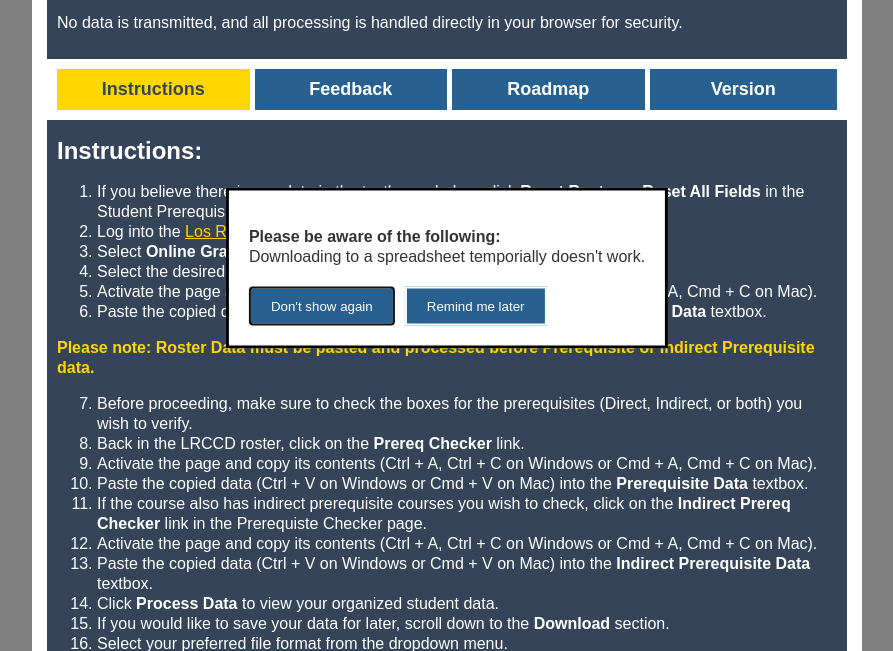
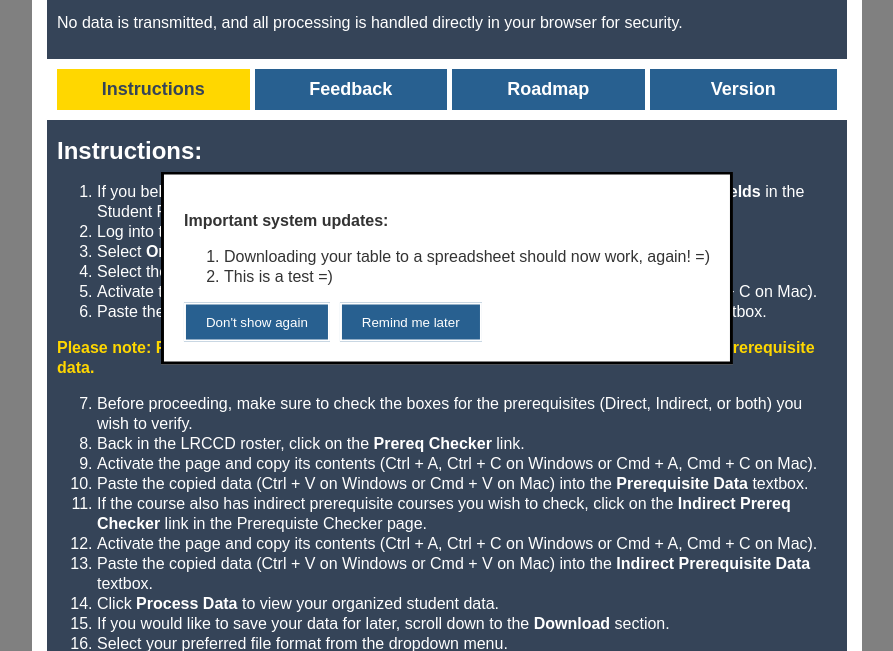
Before and after one commit to rpgentry74/Project-ParsePanther, a plain HTML site: page index.html in a window 1280 px wide. Shown: the part 132-783 px from the top of the page, without its empty margins (193-1086 px from the left). Drawn offline with Linux system fonts and the light colour scheme.

Commit message:
fix: Correct dialog error
This commit fixes and issue that was created when implementing the system popup message and how it interacted with out error message handler.

```diff
--- a/messageSystem.js
+++ b/messageSystem.js
@@ -1,67 +1,106 @@
 // messageSystem.js
 
-import { showDialog } from './dialogHandler.js';
+// Constants
+// REMIND_ME_LATER_DAYS sets the number of days after which a "remind me later" message should reappear.
+const REMIND_ME_LATER_DAYS = 7;
 
-// Constants
-const REMIND_ME_LATER_DAYS = 7;
-const ENABLE_NOTIFICATIONS = true;  // Set this to false to disable notifications
+// ENABLE_NOTIFICATIONS enables or disables the notification system. Set this to false to disable notifications.
+const ENABLE_NOTIFICATIONS = true;
 
-// Array of messages
-// Example format { id: 'message1', text: 'Download doesn\'t work.' },
+// MESSAGE_HEADER sets the header for the notification messages. Adjust the header text here.
+const MESSAGE_HEADER = '<strong>Important system updates:</strong>';
+
+// This is the array of messages that can be displayed to the user.
+// Each message is an object with an id and a text property. The id is used to uniquely identify each message.
+// The text property contains the message that will be displayed to the user.
+// You can add more messages to this array as needed.
 const messages = [
-  { id: 'message1', text: 'Downloading to a spreadsheet temporially doesn\'t work.'},
-  // More messages can be added here...
+  { id: '20230723.1', text: 'Downloading your table to a spreadsheet should now work, again! =)' },
+  { id: '20230723.2', text: 'This is a test =)' },
 ];
 
+// Custom dialog function for the message system
+// This function creates a dialog box with the provided messages and buttons to close the dialog or set a reminder.
+function showDialog(message, messageId) {
+  return new Promise((resolve) => {
+    // Remove any existing dialog
+    const existingDialog = document.querySelector('.message-system-dialog');
+    if (existingDialog) existingDialog.remove();
+
+    // Create dialog elements
+    const dialog = document.createElement('div');
+    dialog.className = 'message-system-dialog dialog'; // Set class for styling
+    dialog.setAttribute('role', 'dialog'); // Set role for accessibility
+
+    // Create buttons with attached event listeners
+    const dontShowAgainButton = document.createElement('button');
+    dontShowAgainButton.textContent = 'Don\'t show again';
+    dontShowAgainButton.className = 'dialog-button';
+    dontShowAgainButton.addEventListener('click', () => {
+      resolve('close');
+      dialog.remove();
+    });
+
+    const remindMeLaterButton = document.createElement('button');
+    remindMeLaterButton.textContent = 'Remind me later';
+    remindMeLaterButton.className = 'dialog-button';
+    remindMeLaterButton.addEventListener('click', () => {
+      resolve('later');
+      dialog.remove();
+    });
+
+    // Set dialog content
+    dialog.innerHTML = `<p>${message}</p>`;
+    dialog.appendChild(dontShowAgainButton);
+    dialog.appendChild(remindMeLaterButton);
+
+    // Append dialog to body
+    document.body.appendChild(dialog);
+  });
+}
+
+// This function retrieves the reminder status for a given message id.
+// If a reminder exists and hasn't expired, or if the message text has changed since the reminder was set, it returns true.
+// Otherwise, it returns false.
 function getReminderStatus(messageId) {
-  // Get the stored reminders
   const reminders = JSON.parse(localStorage.getItem('reminders')) || {};
-
-  // Get the reminder for this message
   const reminder = reminders[messageId];
-
-  // If there's no reminder, show the message
-  if (!reminder) return true;
-
-  // If the reminder has expired, show the message
-  const currentDate = new Date();
-  const reminderDate = new Date(reminder.date);
-  if (currentDate >= reminderDate) return true;
-
-  // If the message has been updated since the reminder was set, show the message
-  if (reminder.version !== messages.find(message => message.id === messageId).text) return true;
-
-  // Otherwise, don't show the message
+  if (!reminder || reminder.date <= Date.now() || reminder.version !== messages.find(msg => msg.id === messageId).text) {
+    return true;
+  }
   return false;
 }
 
-function setReminderStatus(messageId, messageText, days) {
-  // Get the current reminders
+// This function sets the reminder status for a given message id.
+// If the user has chosen to be reminded later, it sets the reminder to the current date + the number of days specified in REMIND_ME_LATER_DAYS.
+// If the user has chosen not to see the message again, it sets the reminder to a far future date.
+function setReminderStatus(messageId, messageText, remindLater) {
   const reminders = JSON.parse(localStorage.getItem('reminders')) || {};
-
-  // Update the reminder for this message
   const currentDate = new Date();
-  const reminderDate = new Date(currentDate.setDate(currentDate.getDate() + days));
-  reminders[messageId] = { date: reminderDate, version: messageText };
-
-  // Store the reminders
+  const reminderDate = new Date(currentDate.setDate(currentDate.getDate() + (remindLater ? REMIND_ME_LATER_DAYS : 10000)));
+  reminders[messageId] = { date: reminderDate.getTime(), version: messageText };
   localStorage.setItem('reminders', JSON.stringify(reminders));
 }
 
+// This function displays new messages to the user.
+// If notifications are enabled, it first filters out the messages that the user has chosen not to see again.
+// It then checks each message to see if it needs to be shown, based on whether the user has seen it before and chosen to be reminded later, and whether the reminder has expired.
+// If there are any new messages, it displays them in a dialog box.
+// When the user closes the dialog box, it sets a reminder for each new message based on the user's choice.
 export async function showNewMessages() {
   if (!ENABLE_NOTIFICATIONS) {
     return; // Return early if notifications are disabled
   }
 
-    let newMessages = messages.filter(({ id }) => getReminderStatus(id));
+  const newMessages = messages.filter(({ id }) => getReminderStatus(id));
 
   if (newMessages.length > 0) {
-      const defaultMessageHeader = "<strong>Please be aware of the following:</strong>";
-      const newMessagesText = defaultMessageHeader + '<br/>' + newMessages.map(({ text }) => text).join('<br/>');
-      const remindLater = await showDialog(newMessagesText);
+    const messageList = newMessages.map(({ text }) => `<li>${text}</li>`).join('');
+    const newMessagesText = `${MESSAGE_HEADER}<ol>${messageList}</ol>`;
+    const remindLater = await showDialog(newMessagesText, 'system-message');
 
     newMessages.forEach(({ id, text }) => {
-        setReminderStatus(id, text, remindLater ? REMIND_ME_LATER_DAYS : 0);
+      setReminderStatus(id, text, remindLater === 'later');
     });
   }
 }
--- a/styles.css
+++ b/styles.css
@@ -332,3 +332,10 @@ textarea {
 }
 
 /* Overlay Effect to Disable Prereqs End*/
+
+
+.message-system-dialog {
+  top: 50%;
+  left: 50%;
+  transform: translate(-50%, -50%);
+}
```
Lines whose indentation alone changed are shown as unchanged.
